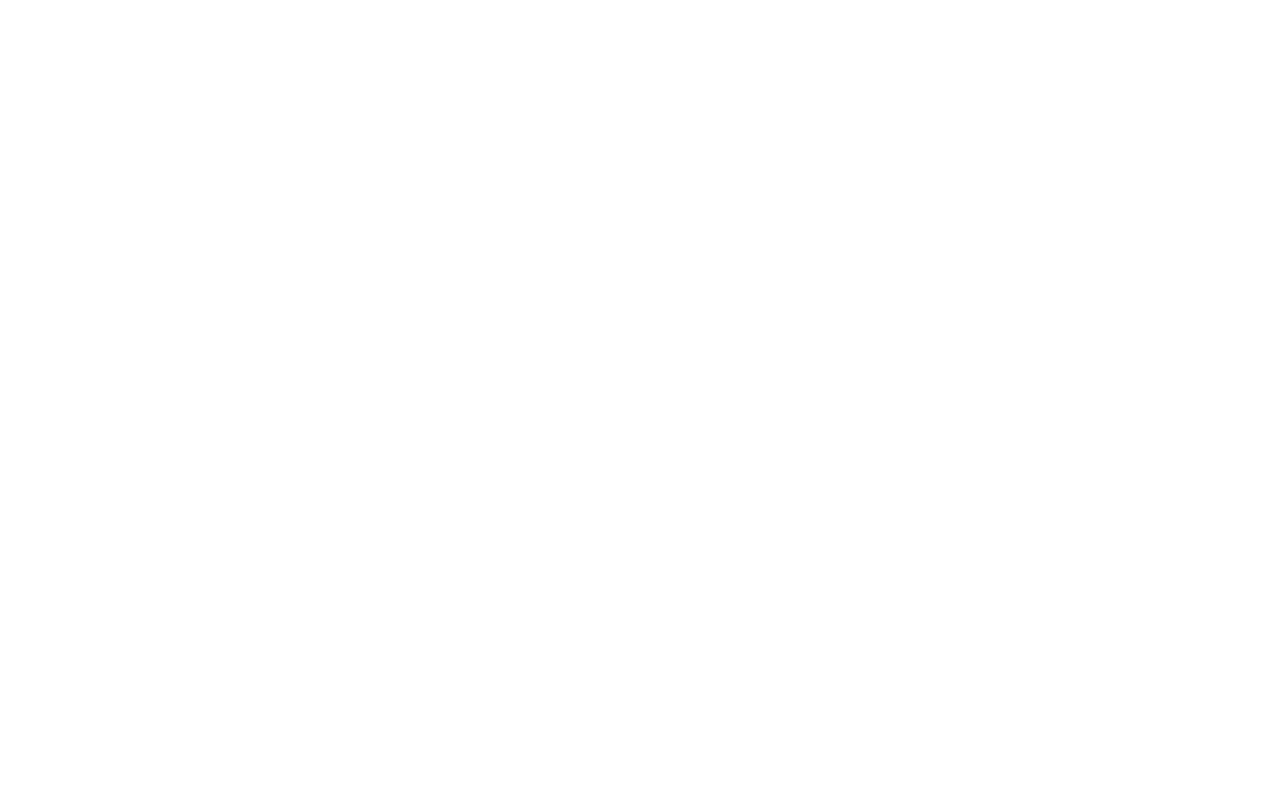
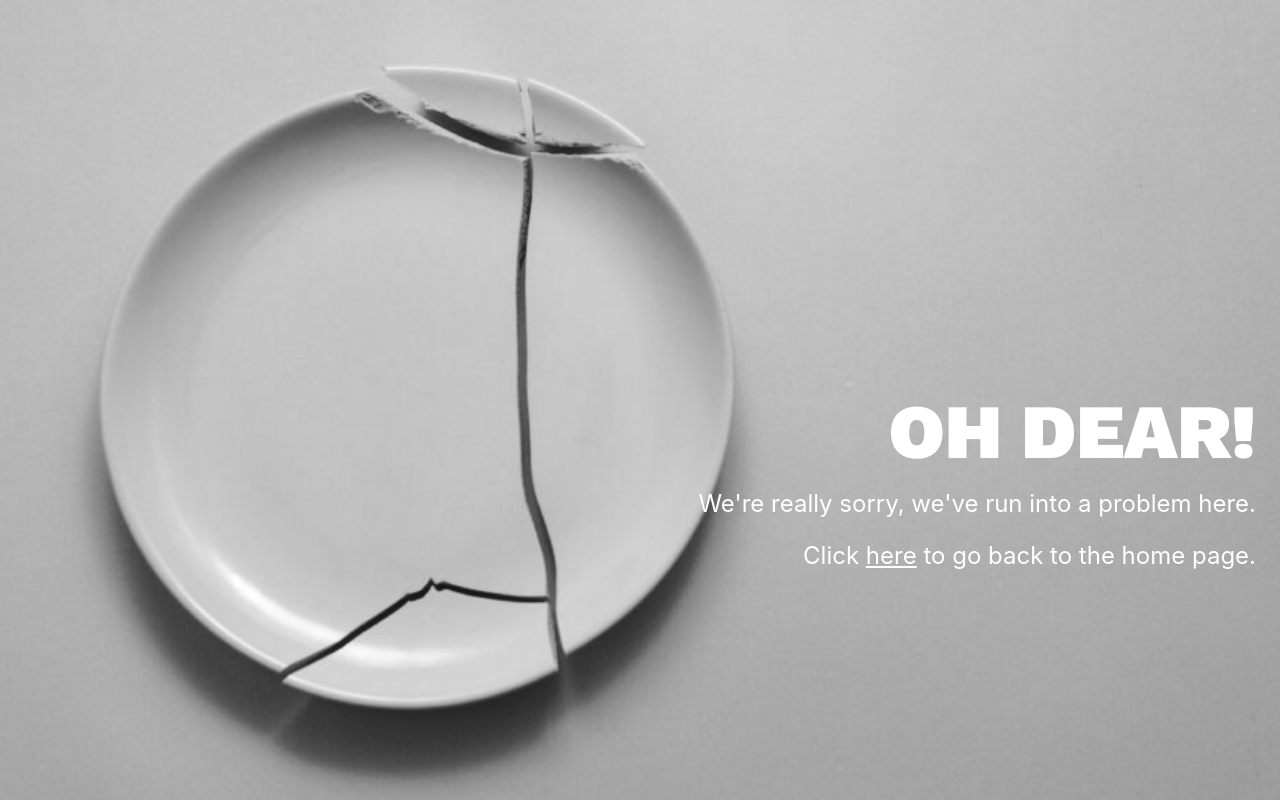
Before and after one commit to mblason/restaurants_app, a React (Create React App) app: page /error in a window 1280 px wide. Before the commit this address had no page. Built offline with nearby package versions, Linux system fonts and the light colour scheme.

Commit message:
auth google feature done, protected route and error screen added

```diff
--- a/src/App.js
+++ b/src/App.js
@@ -1,6 +1,9 @@
 import { Navigate, Route, Routes } from "react-router-dom";
 import "./App.css";
+import ProtectedRoute from "./components/ProtectedRoute/ProtectedRoute";
+/* SCREENS */
 import AuthScreen from "./screens/AuthScreen/AuthScreen";
+import ErrorScreen from "./screens/ErrorScreen/ErrorScreen";
 import HomeScreen from "./screens/HomeScreen/HomeScreen";
 import LoadingScreen from "./screens/LoadingScreen/LoadingScreen";
 
@@ -10,13 +13,24 @@
       <Routes>
         {/* AUTH */}
         <Route path="/" element={<AuthScreen />} />
-        {/* <Route path="/validation" element={<LoadingScreen />} /> */}
         <Route path="/activate/:token" element={<LoadingScreen />} />
+        <Route path="/validation" element={<LoadingScreen />} />
 
         {/* HOME */}
-        <Route path="/home" element={<HomeScreen />} />
+        <Route
+          path="/home"
+          element={
+            <ProtectedRoute>
+              <HomeScreen />
+            </ProtectedRoute>
+          }
+        />
 
         {/* RESTAURANTS CRUD */}
+
+        {/* MISC & ERROR */}
+        <Route path="/error" element={<ErrorScreen />} />
+        <Route path="*" element={<Navigate to="/error" replace />} />
       </Routes>
     </div>
   );
--- /dev/null
+++ b/src/components/ProtectedRoute/ProtectedRoute.jsx
@@ -0,0 +1,16 @@
+import { Navigate } from "react-router-dom";
+import { getAccessToken } from "../../store/AccessTokenStore";
+import { useAuthContext } from "../../contexts/AuthContext";
+
+const ProtectedRoute = ({ children }) => {
+  const token = getAccessToken();
+  const { user } = useAuthContext();
+
+  if (!token && !user) {
+    return <Navigate to="/" replace />;
+  }
+
+  return children;
+};
+
+export default ProtectedRoute;
--- /dev/null
+++ b/src/screens/ErrorScreen/ErrorScreen.css
@@ -0,0 +1,41 @@
+@import url('https://fonts.googleapis.com/css2?family=Work+Sans:wght@900&display=swap');
+
+.ErrorScreen {
+    height: 100vh;
+    padding-right: 1.5rem;
+    display: flex;
+    flex-direction: column;
+    justify-content: center;
+    align-items: flex-end;
+    background-repeat: no-repeat;
+    background-position: center;
+    background-size: cover;
+}
+
+.ErrorScreen h2 {
+    font-family: 'Work Sans', sans-serif;
+    margin-top: 20vh;
+    color: white;
+    font-weight: 900;
+    font-size: 4.8rem;
+}
+
+.ErrorScreen p {
+    color: white;
+    font-size: 1.5rem;
+}
+
+.ErrorScreen a {
+    color: white;
+    font-size: 1.5rem;
+    text-decoration: none;
+}
+
+.ErrorScreen span {
+    color: white;
+    font-size: 1.5rem;
+    text-decoration: underline;
+}
+.ErrorScreen span:hover {
+    color: #402a50;
+}
--- /dev/null
+++ b/src/screens/ErrorScreen/ErrorScreen.jsx
@@ -0,0 +1,19 @@
+import React from "react";
+import { Link } from "react-router-dom";
+import "./ErrorScreen.css";
+import errorImg from "../../assets/images/error-img.png";
+
+export default function ErrorScreen() {
+  return (
+    <div
+      className="ErrorScreen"
+      style={{ backgroundImage: `url(${errorImg})`}}
+    >
+      <h2>OH DEAR!</h2>
+      <p>We're really sorry, we've run into a problem here.</p>
+      <Link to="/home">
+        Click <span>here</span> to go back to the home page.
+      </Link>
+    </div>
+  );
+}
--- a/src/screens/LoadingScreen/LoadingScreen.jsx
+++ b/src/screens/LoadingScreen/LoadingScreen.jsx
@@ -21,7 +21,7 @@
         new URLSearchParams(location.search)
       );
       login(accessToken.callbackToken);
-      navigate("/", { replace: true });
+      navigate("/home", { replace: true });
     }
   }, [token, navigate, location.search, login]);
 
```
Also changed, not shown: src/contexts/AuthContext.jsx (+5 -4 lines), src/assets/images/error-img.png (added).
